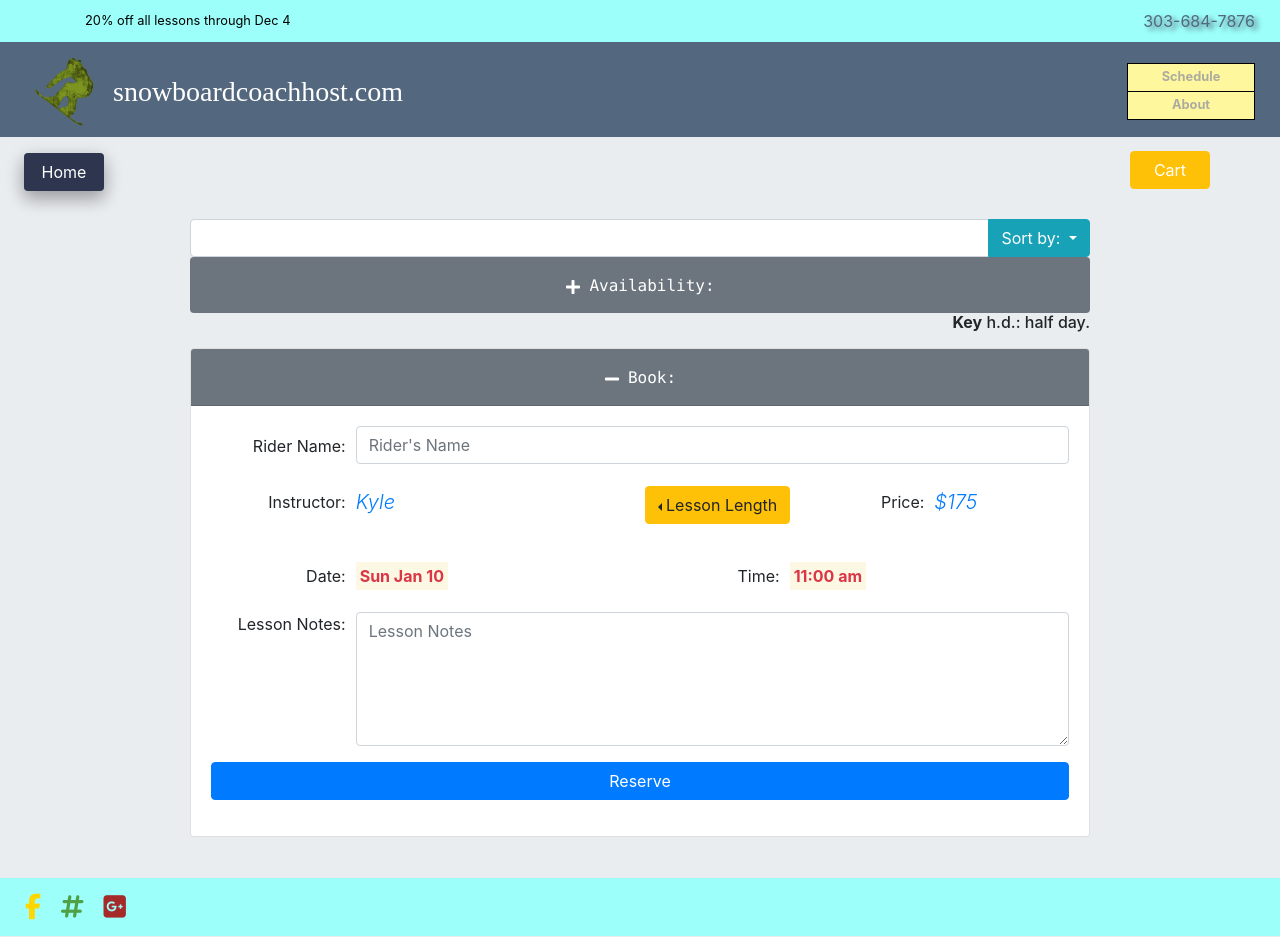
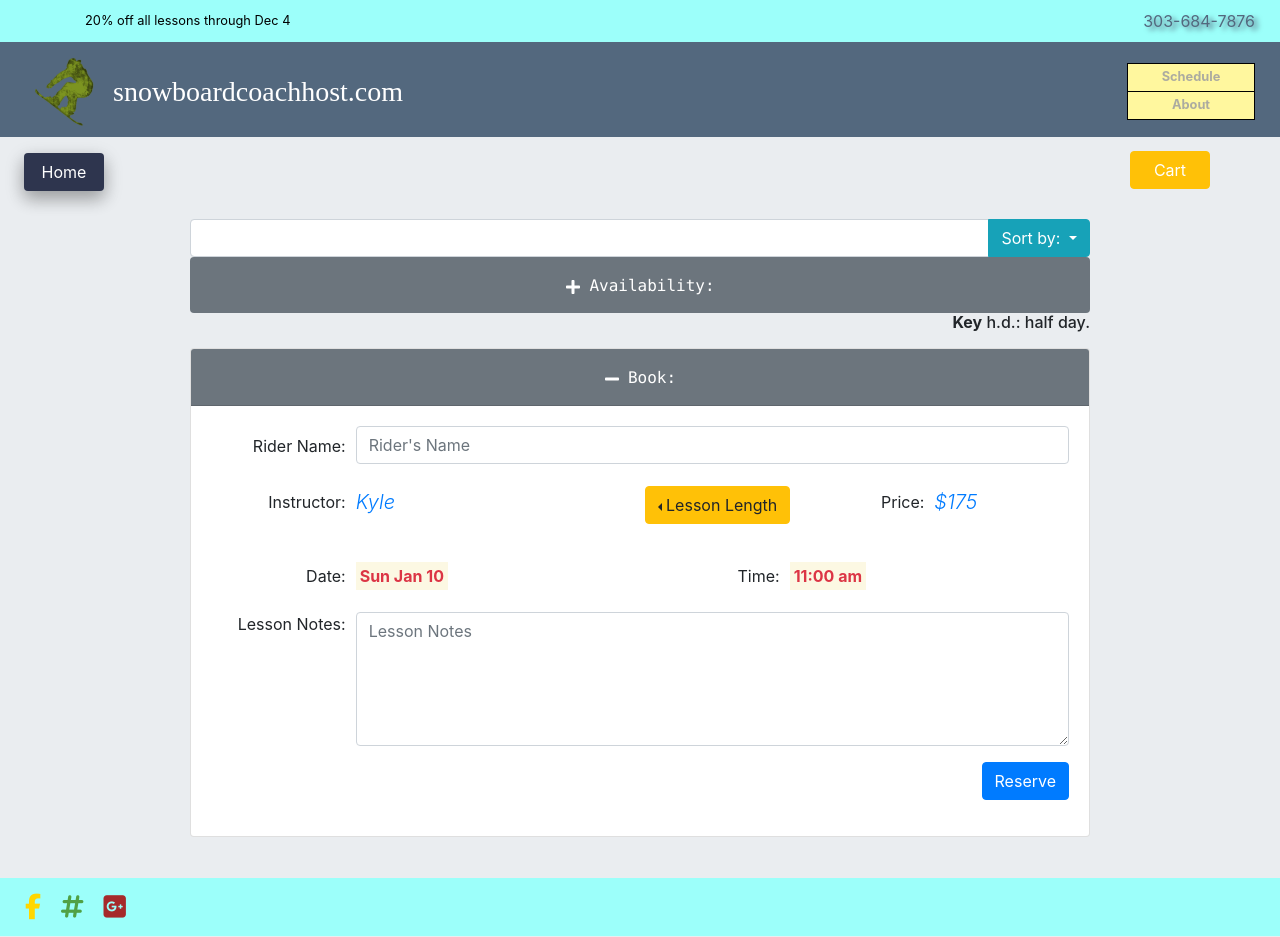
Before and after one commit to hicksey-makes/ski-lessons-snowV2, a React (Create React App) app: page /schedule in a window 1280 px wide. Both pictures are taken after a click on the button 1022 px from the left and 423 px from the top of the page. Built offline with nearby package versions, Linux system fonts and the light colour scheme; a web font is replaced by a local one.

Commit message:
pass down onProductAdd, onProductDelete, onLessonSelect, and selectedLsn props to comps

```diff
--- a/src/components/Reserve/AddLessons.js
+++ b/src/components/Reserve/AddLessons.js
@@ -76,8 +76,8 @@ class AddLessons extends Component {
             </div>
             <div className="form-group form-row">
               <div className="col-md-12">
-                <Link to="/cart/" className="btn btn-primary btn-primary ml-md-auto mr-md-0 mx-auto d-block" type="submit">Reserve
-                </Link>
+                <button className="btn btn-primary btn-primary ml-md-auto mr-md-0 mx-auto d-block" onClick={() => {this.props.toggleAdd(); this.props.onProductAdd(this.props.selectedLsn)}} type="submit">Reserve
+                </button>
               </div>
             </div>
 
--- a/src/components/Reserve/ListLesson.js
+++ b/src/components/Reserve/ListLesson.js
@@ -47,7 +47,7 @@ class ListLesson extends Component {
             </div>
             <div className="col-1 col-md-1 brd">
 
-              <button className="btn btn-sm btn-success pr-3 pl-3 mr-1 ml-1 mr-md-n4 pr-md-2 pl-md-2 ml-md-auto d-block" onClick={() => {this.props.toggleAdd(); this.props.reserveLsn(this.props.lsns)}}><FaRegCalendarCheck  /></button>
+              <button className="btn btn-sm btn-success pr-3 pl-3 mr-1 ml-1 mr-md-n4 pr-md-2 pl-md-2 ml-md-auto d-block" onClick={() => {this.props.toggleAdd(); this.props.reserveLsn(this.props.lsns); this.props.onLessonSelect(this.props.lsns)}}><FaRegCalendarCheck  /></button>
             </div>
           </div>
         </div>
--- a/src/components/Reserve/ListLessons.js
+++ b/src/components/Reserve/ListLessons.js
@@ -36,7 +36,7 @@ class ListLessons extends Component {
           </table>
       </div>
         {this.props.lessons.map(item => {
-          return <ListLesson  key={item.lsnId} lsns={item} toggleAdd={this.props.toggleAdd} reserveLsn={this.props.reserveLsn} cart={this.props.cart} onProductDelete={this.props.onProductDelete} />
+          return <ListLesson  key={item.lsnId} lsns={item} toggleAdd={this.props.toggleAdd} reserveLsn={this.props.reserveLsn} onLessonSelect={this.props.onLessonSelect} cart={this.props.cart} onProductDelete={this.props.onProductDelete} />
         })}
       </div>
     </>);
--- a/src/components/Reserve/Schedule.js
+++ b/src/components/Reserve/Schedule.js
@@ -19,7 +19,8 @@ class Schedule extends Component {
       orderDir: 'asc',
       queryText: "",
       formDisplay: false,
-      lastIndex: 0
+      lastIndex: 0,
+      selectedLsn: {}
     };
     this.deleteLesson = this.deleteLesson.bind(this);
     this.toggleAdd = this.toggleAdd.bind(this);
@@ -28,6 +29,7 @@ class Schedule extends Component {
     this.setPrice = this.setPrice.bind(this);
     this.changeOrder = this.changeOrder.bind(this);
     this.searchLsns = this.searchLsns.bind(this);
+    this.handleLessonSelect = this.handleLessonSelect.bind(this);
   }
 
   deleteLesson(lsn) {
@@ -87,6 +89,11 @@ class Schedule extends Component {
     });
   }
 
+  handleLessonSelect(lsn) {
+    this.setState({
+      selectedLsn: lsn
+    });
+  }
   reserveLesson(lsn) {
     let tempTime = lsn.lsnTime;
     let tempDate = lsn.lessonDate;
@@ -143,9 +150,9 @@ class Schedule extends Component {
               <div className="container">
                 <SearchLessons searchLsns={this.searchLsns} orderBy={this.state.orderBy} orderDir={this.state.orderDir} changeOrder={this.changeOrder} hideForm={this.hideForm} />
 
-                <ListLessons lessons={filteredLsns} deleteLesson={this.deleteLesson} toggleAdd={this.toggleAdd} formDisplay={this.state.formDisplay} reserveLsn={this.reserveLesson} onProductDelete={this.props.onProductDelete} cart={this.props.cart}/>
+                <ListLessons onLessonSelect={this.handleLessonSelect} lessons={filteredLsns} deleteLesson={this.deleteLesson} toggleAdd={this.toggleAdd} formDisplay={this.state.formDisplay} reserveLsn={this.reserveLesson} onProductDelete={this.props.onProductDelete} cart={this.props.cart}/>
                 <h6 className="text-right"><strong>Key</strong> h.d.: half day.</h6>
-                <AddLessons formDisplay={this.state.formDisplay} toggleAdd={this.toggleAdd} lessonTime={this.state.lessonTime} lessonDate={this.state.lessonDate} lessonLength={this.state.lessonLength} instructorName={this.state.instructorName} setPrice={this.setPrice} onProductAdd={this.props.onProductAdd} cart={this.props.cart}/>
+                <AddLessons onProductAdd={this.props.onProductAdd} selectedLsn={this.selectedLsn} lessons={filteredLsns} formDisplay={this.state.formDisplay} toggleAdd={this.toggleAdd} lessonTime={this.state.lessonTime} lessonDate={this.state.lessonDate} lessonLength={this.state.lessonLength} instructorName={this.state.instructorName} setPrice={this.setPrice} cart={this.props.cart}/>
               </div>
             </div>
           </div>
```
